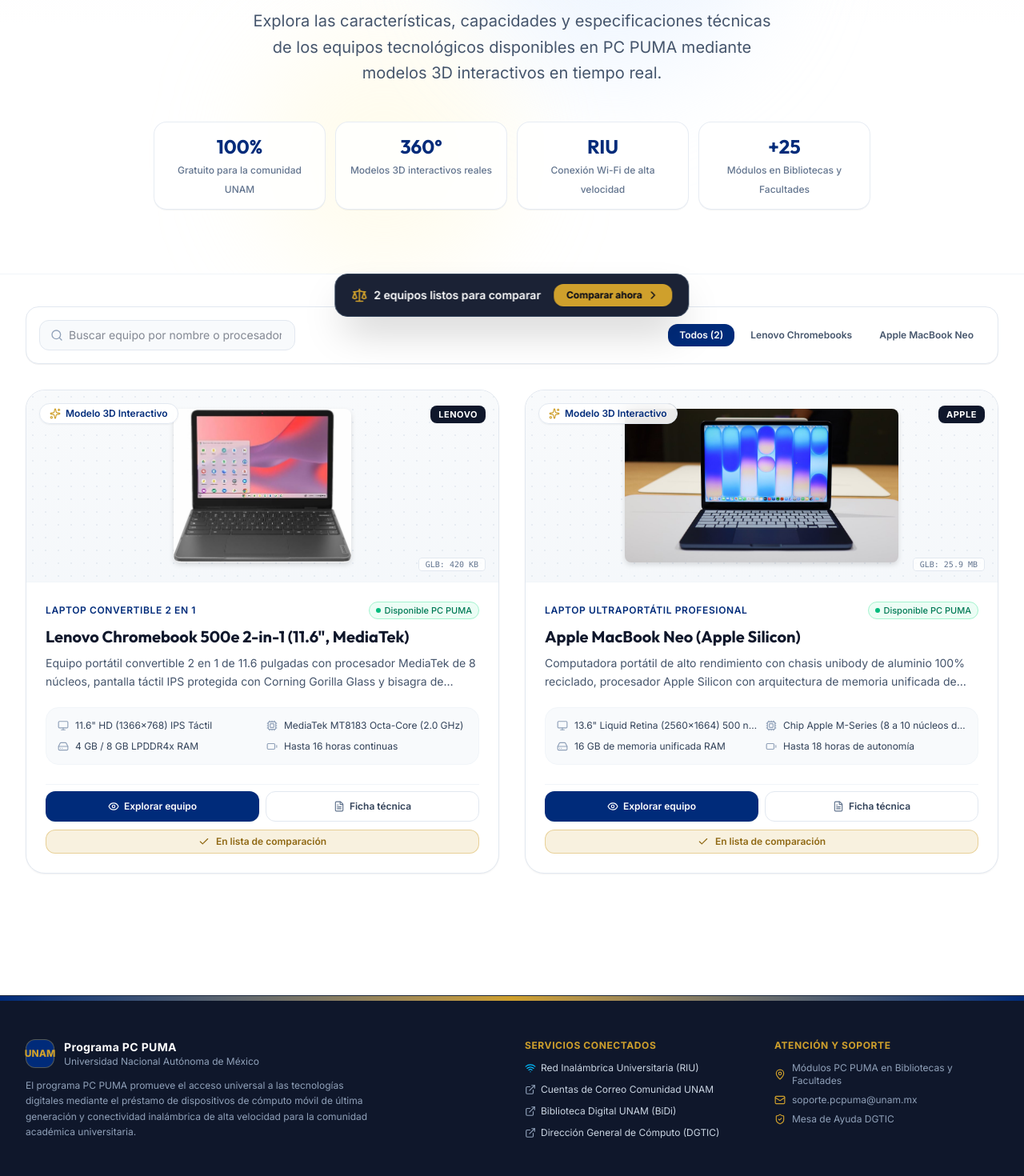
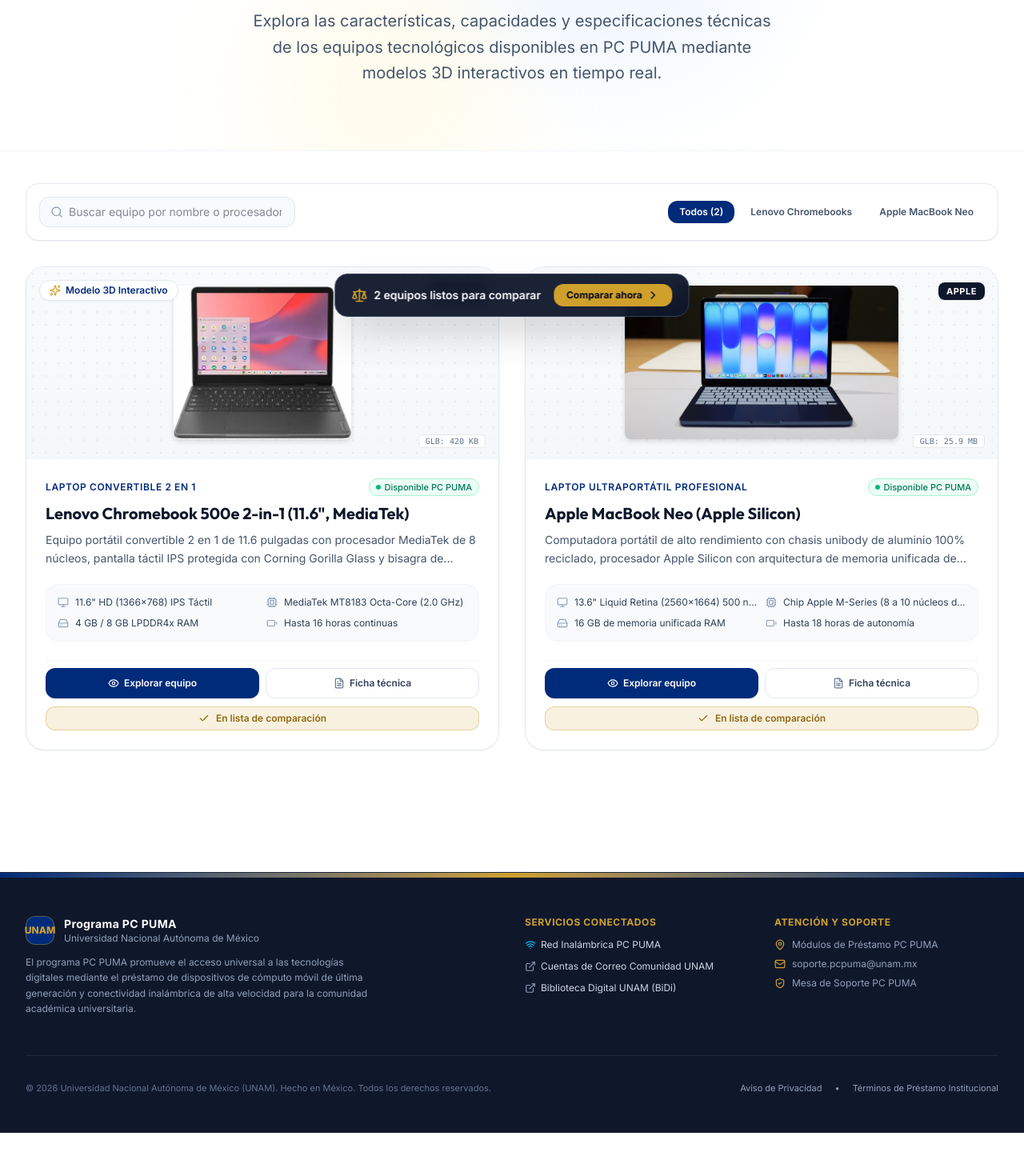
Before and after one commit to Vickman123/catalogo_pcpuma, a React (Vite) app: page / in a window 1280 px wide. Shown: the part 380-1850 px from the top of the page at 80% size. After the commit the page ends 1796 px from the top, so only its background shows below. Built offline with nearby package versions, Linux system fonts and the light colour scheme.

Commit message:
refactor: remover bloque de metricas y referencias a DGTIC, unificar exclusivamente en Programa PC PUMA y Red PC PUMA

```diff
--- a/src/App.tsx
+++ b/src/App.tsx
@@ -102,45 +102,6 @@ export function App() {
                 <p className="text-base sm:text-lg md:text-xl text-slate-600 max-w-2xl mx-auto font-normal leading-relaxed">
                   Explora las características, capacidades y especificaciones técnicas de los equipos tecnológicos disponibles en PC PUMA mediante modelos 3D interactivos en tiempo real.
                 </p>
-
-                {/* Key Institutional Metrics Bar */}
-                <div className="pt-6 grid grid-cols-2 md:grid-cols-4 gap-3 max-w-4xl mx-auto">
-                  <div className="bg-white/80 backdrop-blur-xs p-3.5 rounded-2xl border border-slate-200/80 shadow-2xs">
-                    <span className="text-xl md:text-2xl font-black text-[#002B7A] block font-heading">
-                      100%
-                    </span>
-                    <span className="text-xs text-slate-500 font-medium">
-                      Gratuito para la comunidad UNAM
-                    </span>
-                  </div>
-
-                  <div className="bg-white/80 backdrop-blur-xs p-3.5 rounded-2xl border border-slate-200/80 shadow-2xs">
-                    <span className="text-xl md:text-2xl font-black text-[#002B7A] block font-heading">
-                      360°
-                    </span>
-                    <span className="text-xs text-slate-500 font-medium">
-                      Modelos 3D interactivos reales
-                    </span>
-                  </div>
-
-                  <div className="bg-white/80 backdrop-blur-xs p-3.5 rounded-2xl border border-slate-200/80 shadow-2xs">
-                    <span className="text-xl md:text-2xl font-black text-[#002B7A] block font-heading">
-                      RIU
-                    </span>
-                    <span className="text-xs text-slate-500 font-medium">
-                      Conexión Wi-Fi de alta velocidad
-                    </span>
-                  </div>
-
-                  <div className="bg-white/80 backdrop-blur-xs p-3.5 rounded-2xl border border-slate-200/80 shadow-2xs">
-                    <span className="text-xl md:text-2xl font-black text-[#002B7A] block font-heading">
-                      +25
-                    </span>
-                    <span className="text-xs text-slate-500 font-medium">
-                      Módulos en Bibliotecas y Facultades
-                    </span>
-                  </div>
-                </div>
               </div>
             </section>
 
--- a/src/components/Footer.tsx
+++ b/src/components/Footer.tsx
@@ -36,15 +36,10 @@ export const Footer: React.FC = () => {
             </h5>
             <ul className="space-y-2 text-xs">
               <li>
-                <a
-                  href="https://www.riu.unam.mx"
-                  target="_blank"
-                  rel="noreferrer"
-                  className="hover:text-white transition-colors inline-flex items-center gap-1.5"
-                >
+                <div className="text-slate-300 inline-flex items-center gap-1.5">
                   <Wifi className="w-3.5 h-3.5 text-sky-400" />
-                  Red Inalámbrica Universitaria (RIU)
-                </a>
+                  <span>Red Inalámbrica PC PUMA</span>
+                </div>
               </li>
               <li>
                 <a
@@ -68,17 +63,6 @@ export const Footer: React.FC = () => {
                   Biblioteca Digital UNAM (BiDi)
                 </a>
               </li>
-              <li>
-                <a
-                  href="https://dgtic.unam.mx"
-                  target="_blank"
-                  rel="noreferrer"
-                  className="hover:text-white transition-colors inline-flex items-center gap-1.5"
-                >
-                  <ExternalLink className="w-3.5 h-3.5 text-slate-400" />
-                  Dirección General de Cómputo (DGTIC)
-                </a>
-              </li>
             </ul>
           </div>
 
@@ -90,7 +74,7 @@ export const Footer: React.FC = () => {
             <ul className="space-y-2 text-xs text-slate-400">
               <li className="flex items-center gap-2">
                 <MapPin className="w-3.5 h-3.5 text-[#CFA02C] shrink-0" />
-                <span>Módulos PC PUMA en Bibliotecas y Facultades</span>
+                <span>Módulos de Préstamo PC PUMA</span>
               </li>
               <li className="flex items-center gap-2">
                 <Mail className="w-3.5 h-3.5 text-[#CFA02C] shrink-0" />
@@ -98,7 +82,7 @@ export const Footer: React.FC = () => {
               </li>
               <li className="flex items-center gap-2">
                 <ShieldCheck className="w-3.5 h-3.5 text-[#CFA02C] shrink-0" />
-                <span>Mesa de Ayuda DGTIC</span>
+                <span>Mesa de Soporte PC PUMA</span>
               </li>
             </ul>
           </div>
--- a/src/components/Header.tsx
+++ b/src/components/Header.tsx
@@ -27,7 +27,7 @@ export const Header: React.FC<HeaderProps> = ({
             </span>
             <span className="text-white/40 hidden sm:inline">•</span>
             <span className="text-white/80 text-[11px]">
-              DGTIC / PC PUMA
+              Programa PC PUMA
             </span>
           </div>
 
--- a/src/data/equipmentData.ts
+++ b/src/data/equipmentData.ts
@@ -101,7 +101,7 @@ export const EQUIPMENT_CATALOG: Equipment[] = [
         title: 'Conectividad y Puertos',
         items: [
           { label: 'Conectividad Wi-Fi', value: 'Wi-Fi 802.11 a/b/g/n/ac (2x2 MIMO) de doble banda (2.4 GHz y 5 GHz)' },
-          { label: 'Compatibilidad de red', value: 'Certificada para Red Inalámbrica Universitaria (RIU) y eduroam UNAM' },
+          { label: 'Compatibilidad de red', value: 'Certificada para Red Inalámbrica PC PUMA y eduroam UNAM' },
           { label: 'Bluetooth', value: 'Bluetooth 4.2 / 5.0' },
           { label: 'Puertos USB-C', value: '1x USB-C 3.2 Gen 1 (Carga rápida Power Delivery, DisplayPort y datos)' },
           { label: 'Puertos USB-A', value: '1x USB-A 3.2 Gen 1 de alta velocidad' },
@@ -282,7 +282,7 @@ export const EQUIPMENT_CATALOG: Equipment[] = [
         title: 'Conectividad y Puertos',
         items: [
           { label: 'Conectividad Wi-Fi', value: 'Wi-Fi 6E (802.11ax) de triple banda de alta velocidad' },
-          { label: 'Compatibilidad de red', value: 'Conexión optimizada para Red Inalámbrica Universitaria (RIU) y eduroam' },
+          { label: 'Compatibilidad de red', value: 'Conexión optimizada para Red Inalámbrica PC PUMA y eduroam' },
           { label: 'Bluetooth', value: 'Bluetooth 5.3' },
           { label: 'Puertos Thunderbolt', value: '2x puertos Thunderbolt / USB 4 (soporta carga, DisplayPort, Thunderbolt 3 de hasta 40 Gb/s)' },
           { label: 'Puerto de alimentación', value: 'Puerto de carga magnética MagSafe 3' },
@@ -359,7 +359,7 @@ export const EQUIPMENT_CATALOG: Equipment[] = [
         'Suite Adobe Creative Cloud institucional (Photoshop, Illustrator, Premiere Pro)',
         'Blender 3D y suites de modelado',
         'Google Workspace y Microsoft 365 para macOS',
-        'Acceso configurado a RIU y VPN UNAM',
+        'Acceso configurado a Red Inalámbrica PC PUMA y servicios UNAM',
       ],
     },
   },
```
Also changed, not shown: 1 other file (tests, documents, lock files or other folders).
